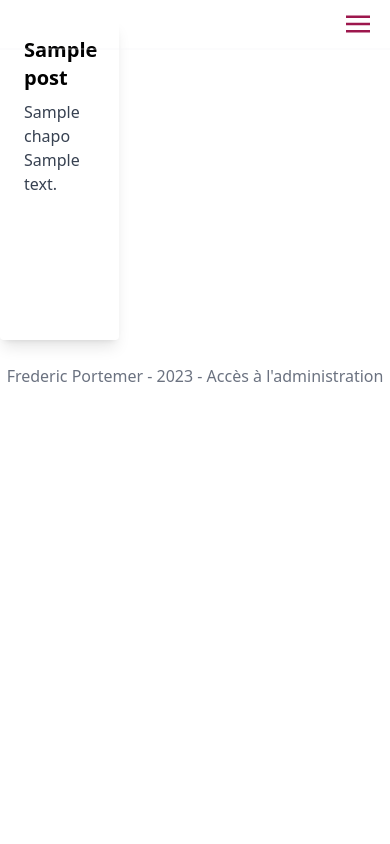
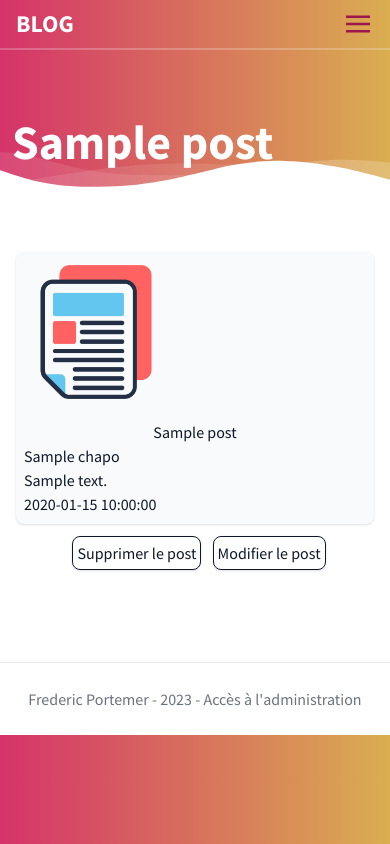
Before and after one commit to fredericdww20/Blog_openclassrooms, a PHP site: template templates/list/post.html.twig in a window 390 px wide. Run offline with PHP 8.4, Linux system fonts and the light colour scheme; the template is opened without the code that fills it: most values are stand-ins (such as "Sample title", 1, 10 or a date in 2020); some libraries are stand-ins or nearby versions.

Commit message:
updated_at

```diff
--- a/src/Controllers/ConnectController.php
+++ b/src/Controllers/ConnectController.php
@@ -10,7 +10,6 @@ class ConnectController extends Controller
 	public function connect()
 	{
 		$userManager = new UserManager();
-		$user = new User();
 		$message = null;
 
 		if(isset($_POST['email']) && isset($_POST['password'])) {
--- a/src/Controllers/Controller.php
+++ b/src/Controllers/Controller.php
@@ -2,6 +2,7 @@
 namespace App\Controllers;
 
 use Twig\Environment;
+use Twig\Extension\DebugExtension;
 use Twig\Loader\FilesystemLoader;
 
 abstract class Controller
@@ -14,7 +15,7 @@ abstract class Controller
 		$this->twig = new Environment($loader, [
 			'debug' => true,
 		]);
-		$this->twig->addExtension(new \Twig\Extension\DebugExtension());
+		$this->twig->addExtension(new DebugExtension());
 		$this->twig->addGlobal('session', $_SESSION);
 
 
--- a/src/Controllers/PostController.php
+++ b/src/Controllers/PostController.php
@@ -16,7 +16,7 @@ class PostController extends Controller
 			$postManager->creatpost($_POST['title'], $_POST['description'], $_POST['chapo']);
 
 			$message = 'Article envoyer';
-		}
+
 		return $this->twig->render('list/posts.html.twig', [
 			'message' => $message
 		]);
@@ -48,9 +48,6 @@ class PostController extends Controller
 
 		$postManager->update($id);
 
-
-
-
 		return $this->twig->render(':list:edit.html.twig');
 
 	}
--- a/src/Models/PostManager.php
+++ b/src/Models/PostManager.php
@@ -25,7 +25,7 @@ class PostManager
 
 		$statement = $this->pdo->prepare($sql);
 
-		$sta = 1;
+		$sta = 0;
 
 		$statement->execute([
 			'title' => $title,
@@ -50,6 +50,7 @@ class PostManager
 			$post->setTitle($row['title']);
 			$post->setChapo($row['chapo']);
 			$post->setDescription('description');
+			$post->setCreated_at('created_at');
 
 			$posts[] = $post;
 		}
--- a/templates/list/list.html.twig
+++ b/templates/list/list.html.twig
@@ -55,6 +55,7 @@
                         <div class="p-2">
                             <p class=" text-center text-slate-900 dark:text-gray-400">{{ post.title }}</p>
                             <p class=" text-slate-900 dark:text-gray-400">{{ post.chapo }}</p>
+                            <p class=" text-slate-900 dark:text-gray-400">{{ post.created_at }}</p>
                         </div>
                     </div>
                     <div class="text-center"> <a href="post/{{ post.id }}"
--- a/templates/list/post.html.twig
+++ b/templates/list/post.html.twig
@@ -1,23 +1,76 @@
 {% extends 'base.html.twig' %}
 
 {% block body %}
-    <div class=" flex justify-center mt-5">
-        <div class="grid grid-cols-3 gap-4 place-items-stretch h-80">
-
-                <div class="max-w-sm rounded overflow-hidden shadow-lg">
-                    <div class="px-6 py-4">
-                        <div class="font-bold text-xl mb-2">
-                            {{ post.title }}</div>
-                        <p class="text-gray-700 text-base">
-                            {{ post.chapo }}
-                        </p>
-                        <p class="text-gray-700 text-base">
-                            {{ post.description }}
-                        </p>
-
-                    </div>
-
-                </div>
+    <body class="leading-normal tracking-normal text-white gradient"
+          style="font-family: 'Source Sans Pro', sans-serif;">
+<div class="pt-24">
+    <div class="container px-3 mx-auto flex flex-wrap flex-col md:flex-row items-center">
+        <!--Left Col-->
+        <div class="flex flex-col w-full md:w-2/5 justify-center items-start text-center md:text-left">
+            <h1 class="my-4 text-5xl font-bold leading-tight">
+                {{ post.title }}
+            </h1>
         </div>
     </div>
+</div>
+<div class="relative -mt-12 lg:-mt-24">
+    <svg viewBox="0 0 1428 174" version="1.1" xmlns="http://www.w3.org/2000/svg"
+         xmlns:xlink="http://www.w3.org/1999/xlink">
+        <g stroke="none" stroke-width="1" fill="none" fill-rule="evenodd">
+            <g transform="translate(-2.000000, 44.000000)" fill="#FFFFFF" fill-rule="nonzero">
+                <path d="M0,0 C90.7283404,0.927527913 147.912752,27.187927 291.910178,59.9119003 C387.908462,81.7278826 543.605069,89.334785 759,82.7326078 C469.336065,156.254352 216.336065,153.6679 0,74.9732496"
+                      opacity="0.100000001"></path>
+                <path
+                        d="M100,104.708498 C277.413333,72.2345949 426.147877,52.5246657 546.203633,45.5787101 C666.259389,38.6327546 810.524845,41.7979068 979,55.0741668 C931.069965,56.122511 810.303266,74.8455141 616.699903,111.243176 C423.096539,147.640838 250.863238,145.462612 100,104.708498 Z"
+                        opacity="0.100000001"
+                ></path>
+                <path d="M1046,51.6521276 C1130.83045,29.328812 1279.08318,17.607883 1439,40.1656806 L1439,120 C1271.17211,77.9435312 1140.17211,55.1609071 1046,51.6521276 Z"
+                      id="Path-4" opacity="0.200000003"></path>
+            </g>
+            <g transform="translate(-4.000000, 76.000000)" fill="#FFFFFF" fill-rule="nonzero">
+                <path
+                        d="M0.457,34.035 C57.086,53.198 98.208,65.809 123.822,71.865 C181.454,85.495 234.295,90.29 272.033,93.459 C311.355,96.759 396.635,95.801 461.025,91.663 C486.76,90.01 518.727,86.372 556.926,80.752 C595.747,74.596 622.372,70.008 636.799,66.991 C663.913,61.324 712.501,49.503 727.605,46.128 C780.47,34.317 818.839,22.532 856.324,15.904 C922.689,4.169 955.676,2.522 1011.185,0.432 C1060.705,1.477 1097.39,3.129 1121.236,5.387 C1161.703,9.219 1208.621,17.821 1235.4,22.304 C1285.855,30.748 1354.351,47.432 1440.886,72.354 L1441.191,104.352 L1.121,104.031 L0.457,34.035 Z"
+                ></path>
+            </g>
+        </g>
+    </svg>
+</div>
+<section class="bg-white border-b py-8">
+    <div class="container max-w-5xl mx-auto m-8">
+        <div class="flex min-h-full items-center justify-center px-4 sm:px-6 lg:px-8">
+            <div class="w-full max-w-md space-y-8">
+
+                <section class="z-50 pb-5 bg-white dark:bg-gray-900">
+                    <div class="items-center bg-gray-50 rounded-lg shadow sm:flex dark:bg-gray-800 dark:border-gray-700">
+                        <a href="#">
+                            <img class="p-3 w-40 rounded-lg sm:rounded-none sm:rounded-l-lg"
+                                 src="../../assets/img/news-report.png"
+                                 alt="Bonnie Avatar">
+                        </a>
+                        <div class="p-2">
+                            <p class=" text-center text-slate-900 dark:text-gray-400">{{ post.title }}</p>
+                            <p class=" text-slate-900 dark:text-gray-400">{{ post.chapo }}</p>
+                            <p class=" text-slate-900 dark:text-gray-400">{{ post.description }}</p>
+                            <p class=" text-slate-900 dark:text-gray-400">{{ post.created_at }}</p>
+                        </div>
+                    </div>
+                    <div class="text-center">
+                        <a href="delete/{{ post.id }}"
+                           class="m-2 text-slate-900 text-s mt-3 shadow dark:bg-gray-800 p-1 border border-1 border-[#0F172A] hover:border-[#C19A4C] rounded-lg"
+                           type="button">
+                            Supprimer le post
+                        </a>
+                        <a href="update/{{ post.id }}"
+                           class="text-slate-900 text-s mt-3 shadow dark:bg-gray-800 p-1 border border-1 border-[#0F172A] hover:border-[#C19A4C] rounded-lg"
+                           type="button">
+                            Modifier le post
+                        </a></div>
+                </section>
+
+
+
+            </div>
+        </div>
+    </div>
+</section>
 {% endblock %}
```
Also changed, not shown: src/Models/Post.php (+22 -0 lines).
